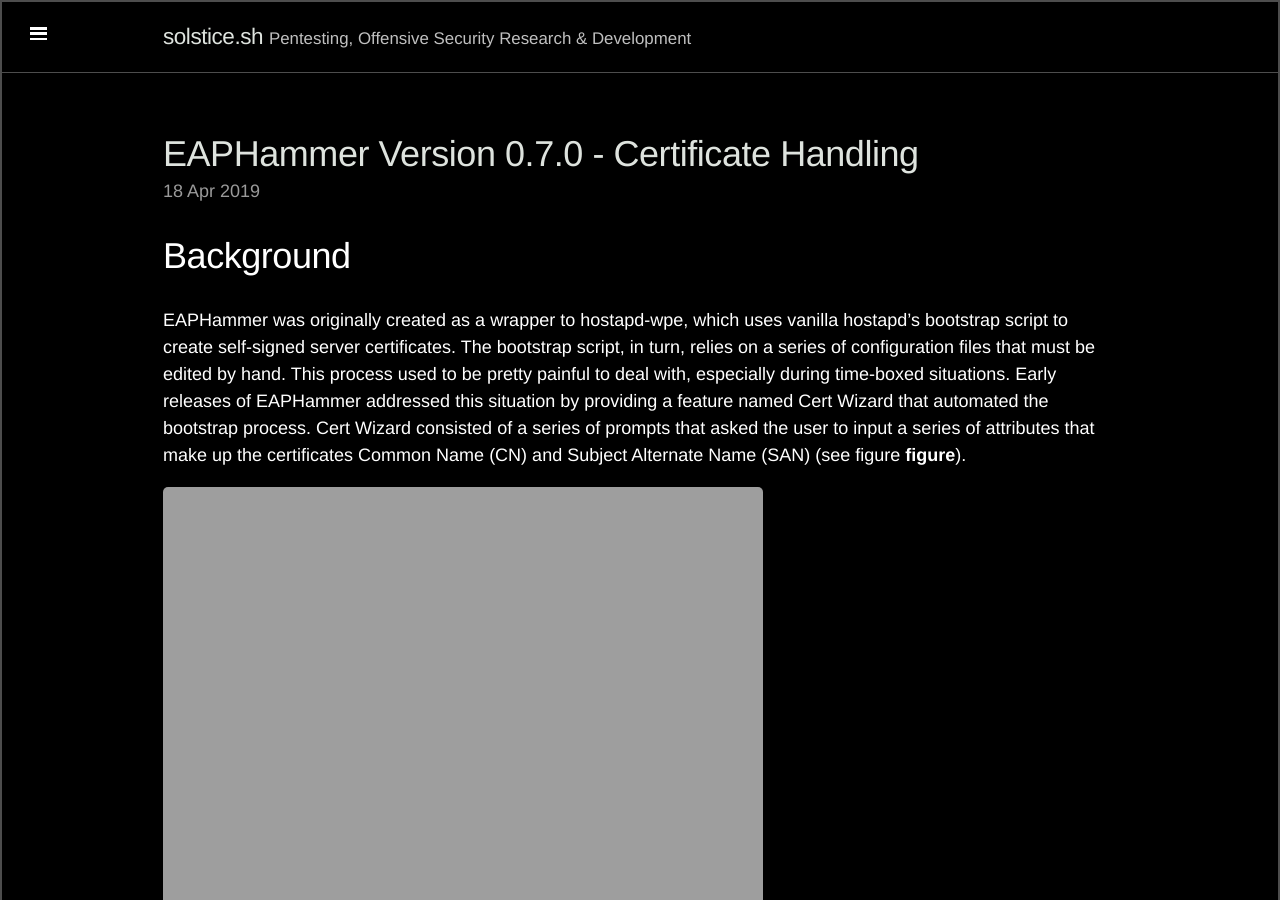
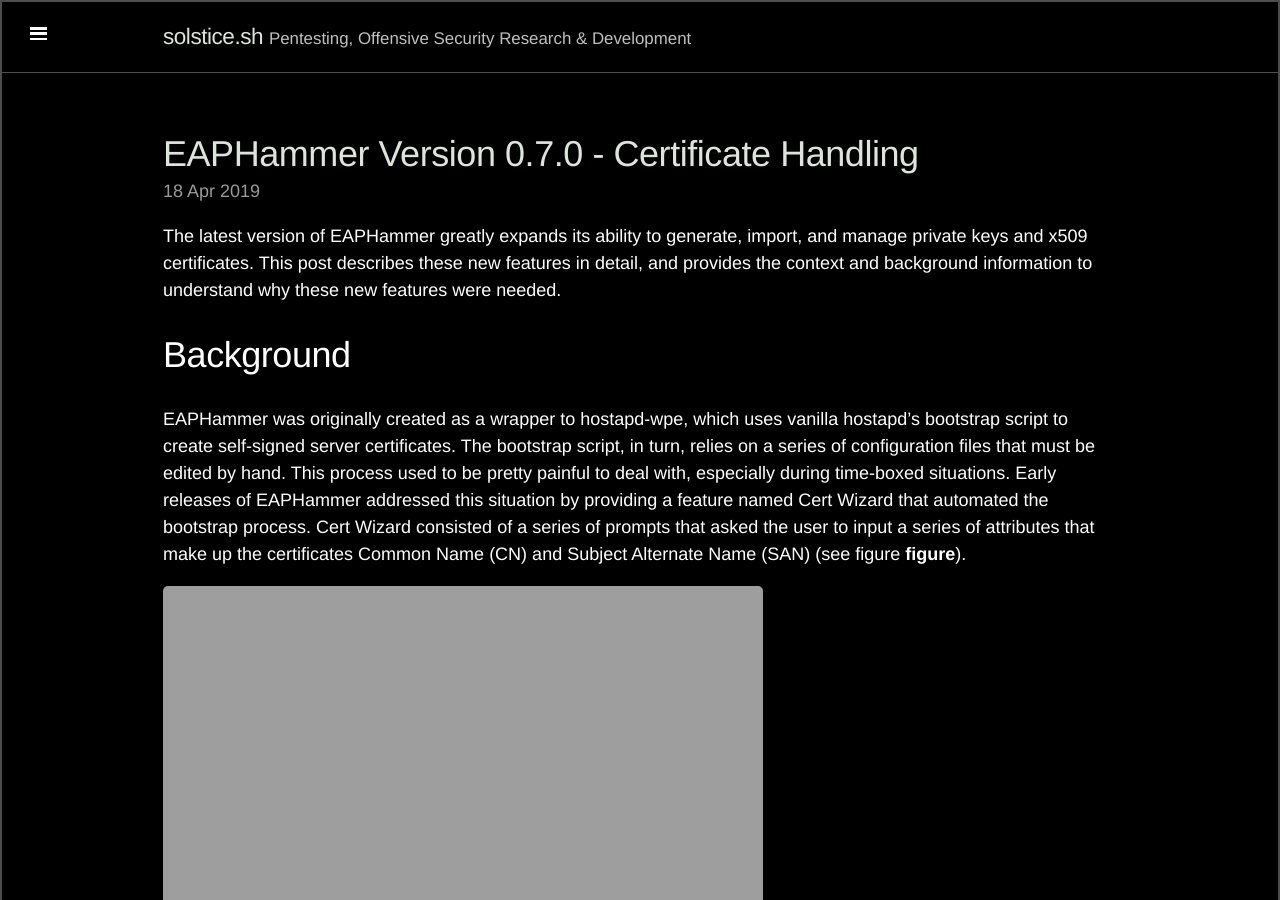
Before and after one commit to s0lst1c3/s0lst1c3.github.io, a Jekyll site: the page built from _posts/2019-04-18-eaphammer-v0-7-0-certificate-handling.md, in a window 1280 px wide and 900 px high. Built offline with Jekyll 4.4.1, drawn with Linux system fonts in a browser that asks for light colours; Markdown is read by kramdown in place of the engine named in the settings; comment, search, counter and statistics services are not loaded.

Commit message:
to the git

```diff
--- a/_posts/2019-04-18-eaphammer-v0-7-0-certificate-handling.md
+++ b/_posts/2019-04-18-eaphammer-v0-7-0-certificate-handling.md
@@ -5,6 +5,8 @@
 - wireless
 - eaphammer
 ---
+
+The latest version of EAPHammer greatly expands its ability to generate, import, and manage private keys and x509 certificates. This post describes these new features in detail, and provides the context and background information to understand why these new features were needed.
 
 # Background
 
```
